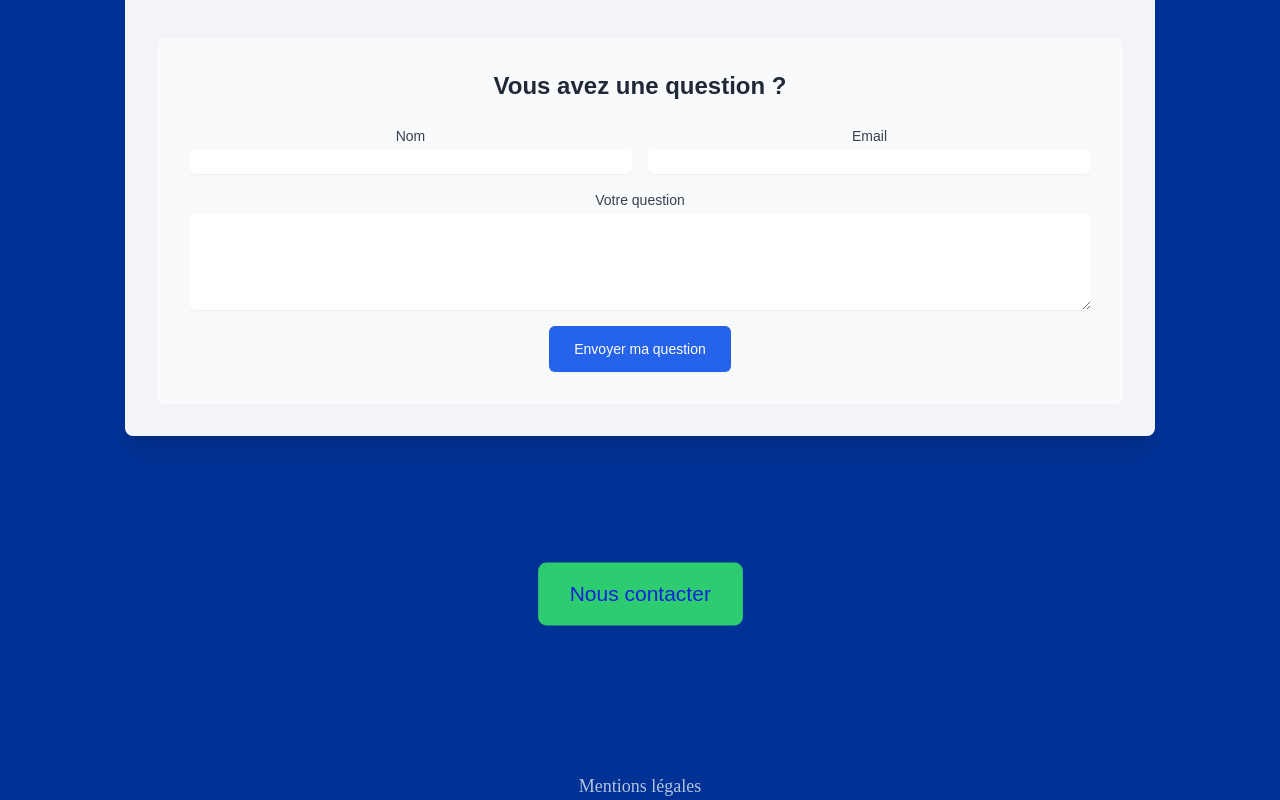
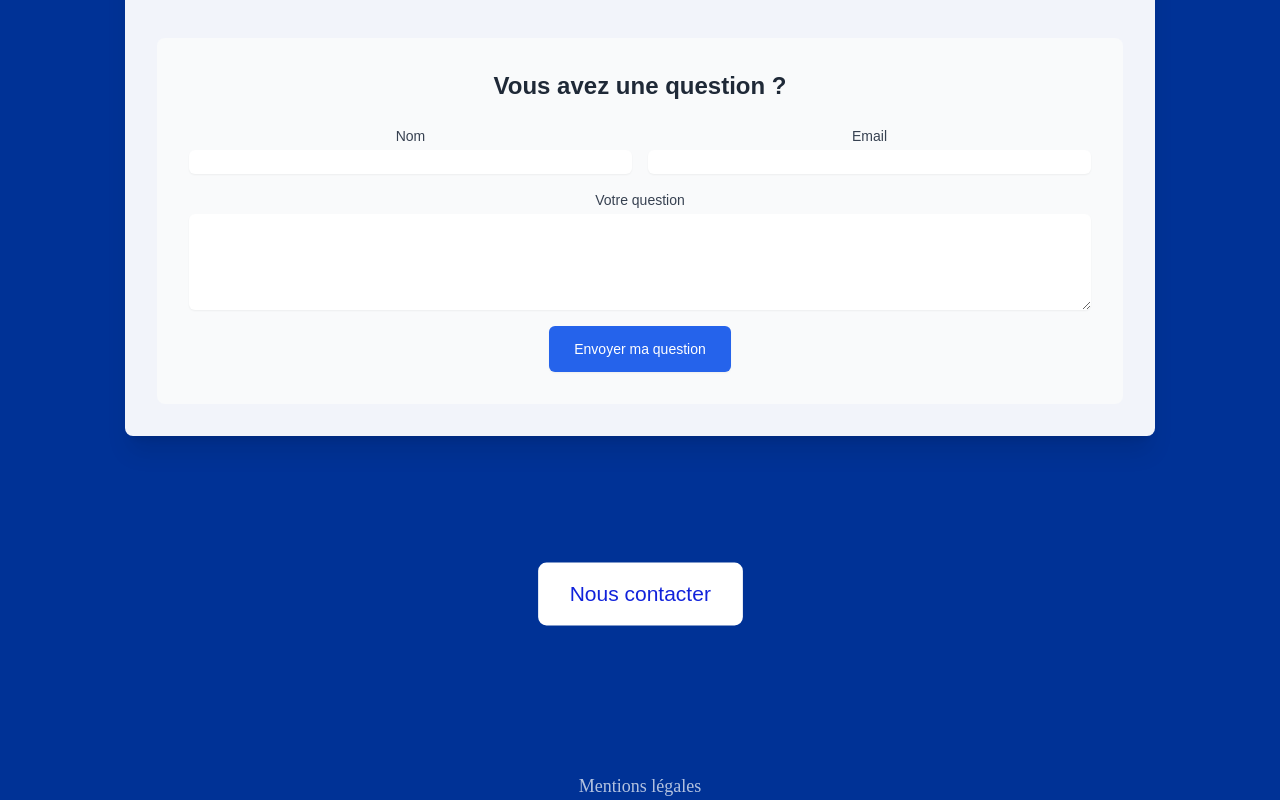
Before and after one commit to noahemb/FRAME, a plain HTML site: page index.html in a window 1280 px wide. In both pictures the pointer is over the link "Nous contacter". Shown: the part 6119-6919 px from the top of the page. Drawn offline with nearby package versions, Linux system fonts and the light colour scheme.

Commit message:
update button contact

```diff
--- a/index.html
+++ b/index.html
@@ -151,7 +151,7 @@
     }
 
     .contact-button:hover {
-        background-color: #2ecc71;
+        background-color: #ffffff;
         transform: scale(1.05);
     }
 
```
